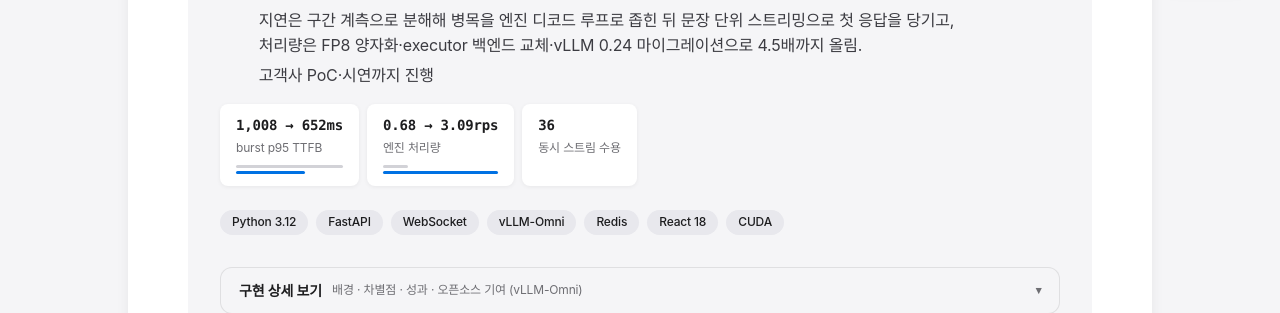
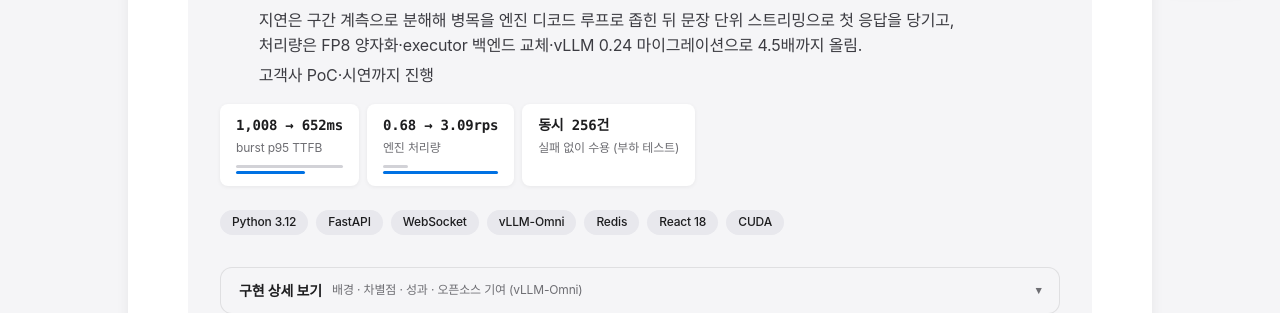
Before and after one commit to ckc5800/ckc5800.github.io, a Jekyll site: the page built from projects.html, in a window 1280 px wide and 900 px high, scrolled down 998 px. Shown: the part 143-456 px from the top of the window. Built offline with Jekyll 4.4.1, drawn with Linux system fonts in a browser that asks for light colours; some web fonts are replaced.

Commit message:
규모 지표를 동시성 실측으로 교체 — 400명 환산 대신 부하 테스트 결과
사내 저장소(ckc5800/TTS)를 클론해 미확인이던 수치를 전부 대조함.
0.68→1.41→3.09 rps, TTFB p50 70ms, 8.6/8.7 rps, ITN 50.1→70.9%,
32개 언어(vLLM 10 + Supertonic 22), 동시 스트림 36, burst p95, L40S
단일, vLLM 0.24·FP8 Talker 모두 저장소 문서·코드에 근거 있음.

'콜센터 400명'의 출처도 성능 검증 리포트의 용량 산정표였으나(활성
400명 → 6.7 rps → GPU 84%, 권장 상한), 활성률·클릭 빈도 가정이 들어간
환산이라 복원하지 않음. 대신 가정 없이 잰 동시성 실측으로 교체:

- 지표: '36 동시 스트림' → '동시 256건 실패 없이 수용(부하 테스트)'
- 성과: 부하 테스트 3층 설계를 명시 — 스모크 → 순간 폭주(동시 4~256
  동시 도착) → 지속 부하(Poisson 도착, 텍스트 3종·화자 5명·캐시 히트
  30%, 시나리오별 3분). 설계 자체가 근거가 되도록
- 이력서 KPI 줄도 동일하게 교체

Co-Authored-By: Claude Fable 5 <noreply@anthropic.com>

```diff
--- a/projects.html
+++ b/projects.html
@@ -114,7 +114,7 @@ title: 프로젝트
     <div class="metrics">
         <div class="metric"><span class="metric-value">1,008 → 652ms</span><span class="metric-label">burst p95 TTFB</span></div>
         <div class="metric"><span class="metric-value">0.68 → 3.09rps</span><span class="metric-label">엔진 처리량</span></div>
-        <div class="metric"><span class="metric-value">36</span><span class="metric-label">동시 스트림 수용</span></div>
+        <div class="metric"><span class="metric-value">동시 256건</span><span class="metric-label">실패 없이 수용 (부하 테스트)</span></div>
     </div>
     <div class="tech-tags">
         <span class="tech-tag">Python 3.12</span>
@@ -157,7 +157,7 @@ title: 프로젝트
 <h4 class="detail-head">성과</h4>
     <ul class="detail-list">
         <li><span class="sentence">자체 튜닝(FP8·executor)으로 <strong>0.68 → 1.41 rps</strong>, 엔진을 옮긴 뒤 최대 안정치 <strong>3.09 rps</strong>.</span><span class="sentence">측정 조건별 비교는 차별점 ②에 정리</span></li>
-        <li>정상 부하에서 <strong>TTFB p50 70ms</strong>, GPU 처리량 <strong>8.6 rps</strong> (2026.07 실측)</li>
+        <li><span class="sentence">부하 테스트를 3층으로 설계 — 스모크(생사 확인) → 순간 폭주(동시 4~256 워커가 같은 순간 도착) → 지속 부하(Poisson 도착 모사, 텍스트 길이 3종·화자 5명·캐시 히트 30% 반영, 시나리오별 3분).</span><span class="sentence">Stream 기준 <strong>동시 256건까지 실패 없이 수용</strong>, 정상 부하 <strong>TTFB p50 70ms</strong>(p95 219 · p99 292ms), 최대 처리량 <strong>8.7 rps</strong> (2026.07 실측)</span></li>
         <li>32개 언어 지원 단일 플랫폼 (vLLM 10개 + Supertonic 22개)</li>
         <li>ITN 정규화 정확도 50.1% → 70.9% (검증셋 기준)</li>
         <li><span class="sentence">같은 GPU에서 <strong>burst p95 TTFB 1,008ms → 652ms</strong> (동시 20 기준). ≤500ms는 달성 불가에서 동시 15로, ≤1000ms는 20~25에서 30으로 올랐다.</span><span class="sentence">동시 스트림 수용 한계 36 실측 (2026.07 말)</span></li>
```
Also changed, not shown: 2 other files.
